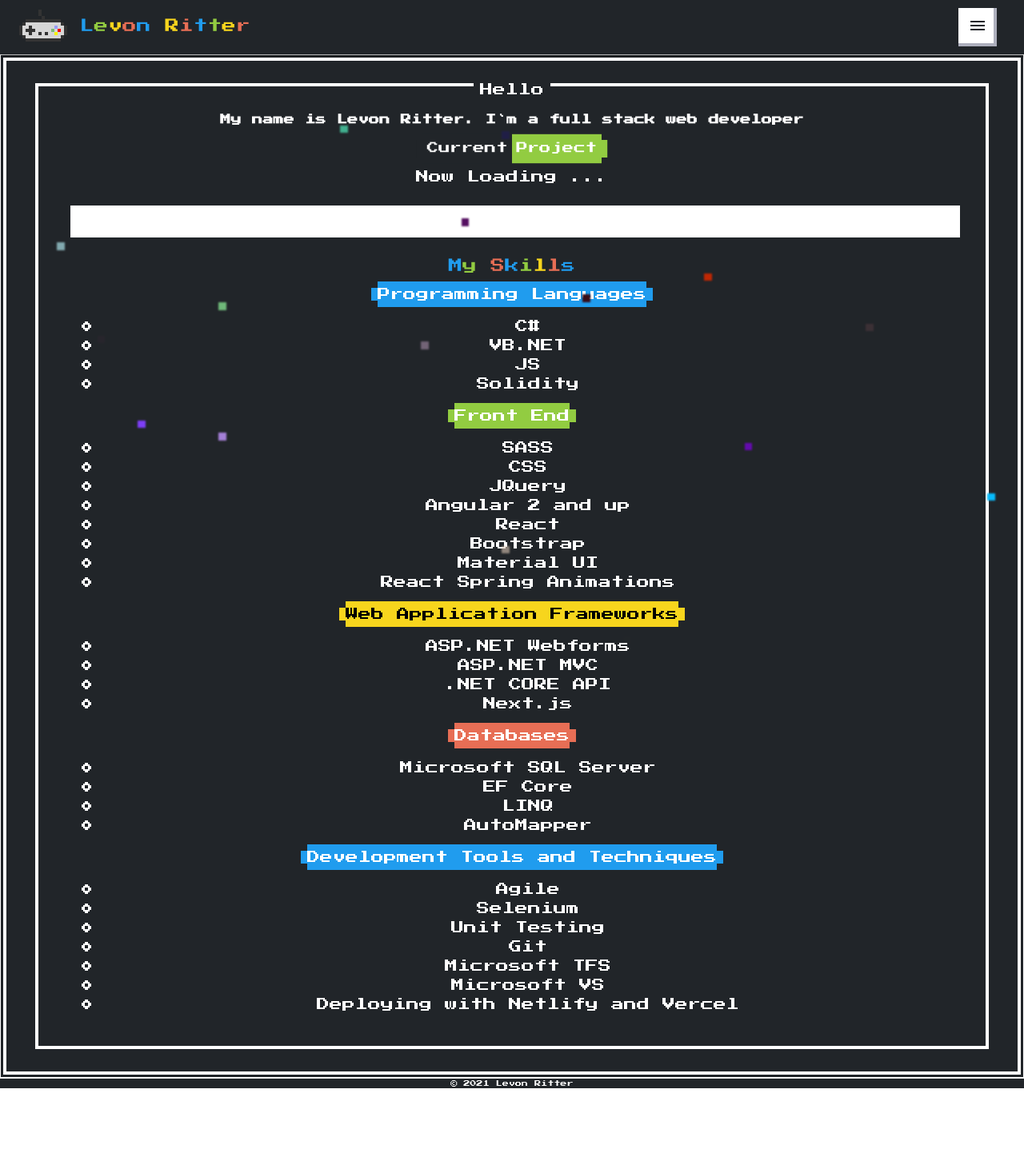
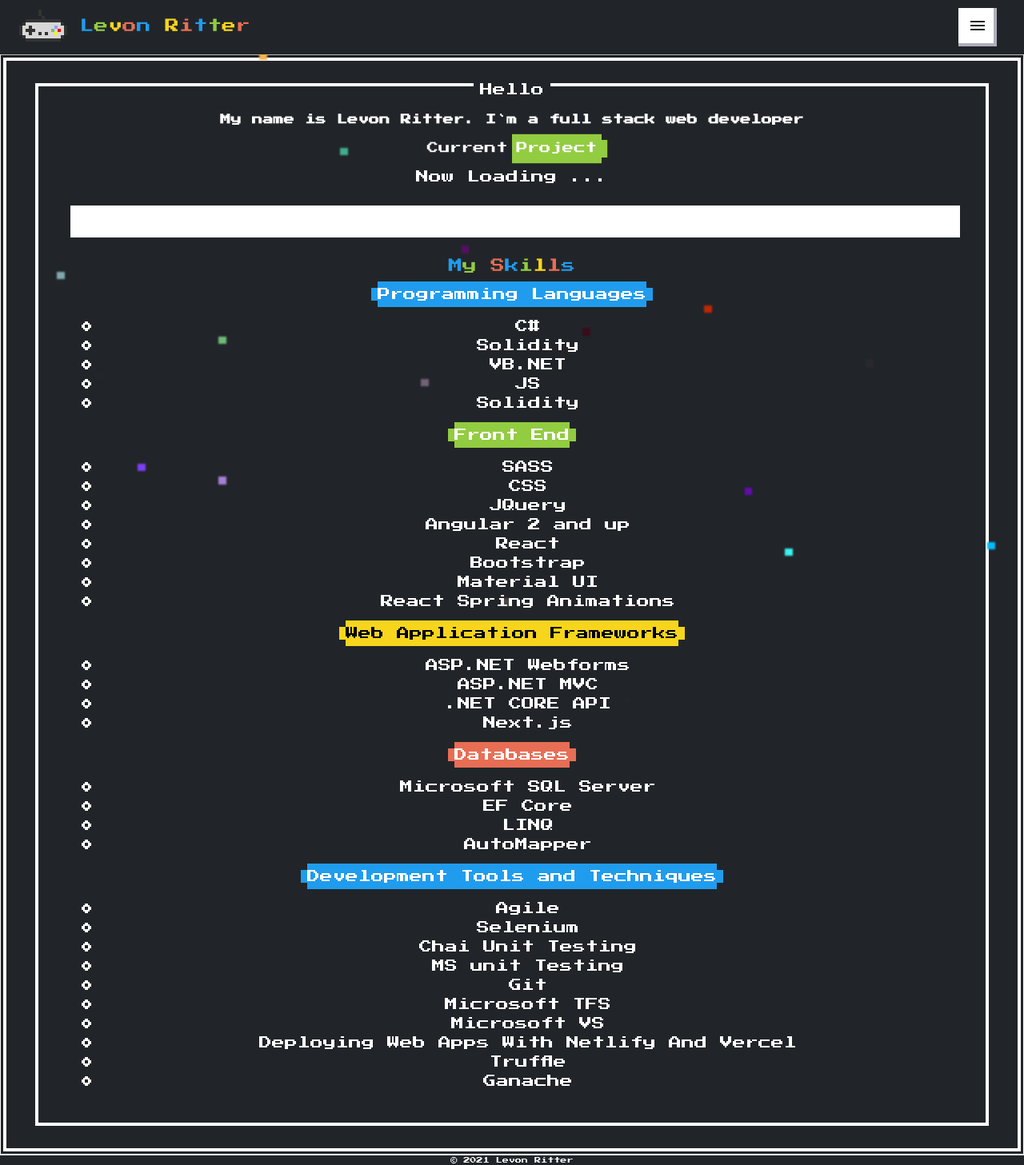
Before and after one commit to lritter79/my-portfolio, a Next.js app: page / in a window 1280 px wide. Shown: the whole page at 80% size. Before the commit the page ends 1361 px from the top, so only its background shows below. Built offline with nearby package versions, Linux system fonts and the light colour scheme; no server answers.

Commit message:
added block chain skills

```diff
--- a/data/technicalSkillsArray.js
+++ b/data/technicalSkillsArray.js
@@ -1,5 +1,5 @@
 export const skillsArray = [
-  { title: "Programming Languages", skills: ["C#", "VB.NET", "JS", "Solidity"] },
+  { title: "Programming Languages", skills: ["C#", "Solidity","VB.NET", "JS", "Solidity"] },
   {
     title: "Front End",
     skills: [
@@ -26,11 +26,14 @@
     skills: [
       "Agile",
       "Selenium",
-      "Unit Testing",
+      "Chai Unit Testing",
+      "MS unit Testing",
       "Git",
       "Microsoft TFS",
       "Microsoft VS",
-      "Deploying with Netlify and Vercel",
+      "Deploying Web Apps With Netlify And Vercel",
+      "Truffle",
+      "Ganache"
     ],
   },
 ];
```
